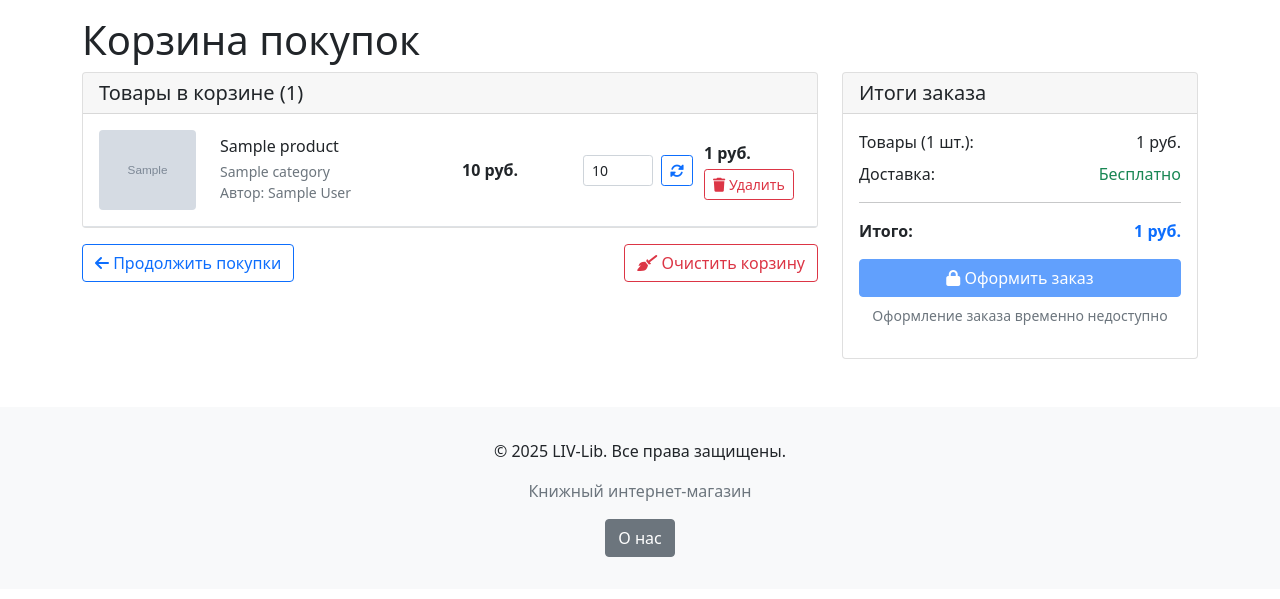
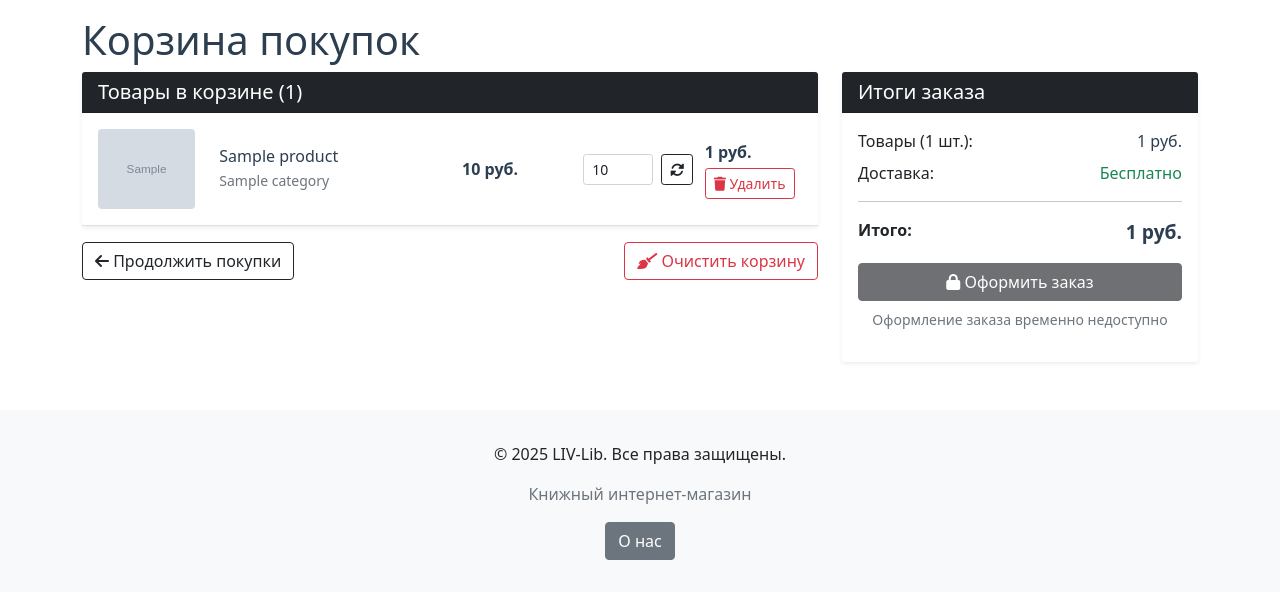
Before and after one commit to Playxipster1/LIV-Lib, a Django app: template templates/cart.html in a window 1280 px wide. Shown: the part 104-703 px from the top of the page. Run offline with Django 3.2, Linux system fonts and the light colour scheme; the template is opened without the code that fills it: most values are stand-ins (such as "Sample title", 1, 10 or a date in 2020); grey boxes marked "Sample" are stand-in pictures.

Commit message:
Initial commit

```diff
--- a/templates/cart.html
+++ b/templates/cart.html
@@ -1,4 +1,5 @@
 {% extends 'base.html' %}
+{% load static %}
 
 {% block title %}Корзина - LIV-Lib{% endblock %}
 
@@ -13,14 +14,14 @@
             </ol>
         </nav>
 
-        <h1>Корзина покупок</h1>
+        <h1 style="color: #2c3e50;">Корзина покупок</h1>
 
         {% if cart_items %}
         <div class="row">
             <div class="col-lg-8">
                 <!-- Список товаров в корзине -->
-                <div class="card">
-                    <div class="card-header">
+                <div class="card border-0 shadow-sm">
+                    <div class="card-header bg-dark text-white">
                         <h5 class="mb-0">Товары в корзине ({{ cart_items|length }})</h5>
                     </div>
                     <div class="card-body p-0">
@@ -37,26 +38,23 @@
                                     {% endif %}
                                 </div>
                                 <div class="col-md-4">
-                                    <h6 class="mb-1">{{ item.product.name }}</h6>
+                                    <h6 class="mb-1" style="color: #2c3e50;">{{ item.product.name }}</h6>
                                     <p class="text-muted small mb-0">{{ item.product.category.name }}</p>
-                                    {% if item.product.author %}
-                                    <p class="text-muted small mb-0">Автор: {{ item.product.author }}</p>
-                                    {% endif %}
                                 </div>
                                 <div class="col-md-2">
-                                    <p class="mb-0"><strong>{{ item.product.price }} руб.</strong></p>
+                                    <p class="mb-0"><strong style="color: #2c3e50;">{{ item.product.price }} руб.</strong></p>
                                 </div>
                                 <div class="col-md-2">
                                     <form method="post" action="{% url 'update_cart_item' item.id %}" class="d-flex align-items-center">
                                         {% csrf_token %}
                                         <input type="number" name="quantity" value="{{ item.quantity }}" min="1" max="10" class="form-control form-control-sm" style="width: 70px;">
-                                        <button type="submit" class="btn btn-sm btn-outline-primary ms-2" title="Обновить">
+                                        <button type="submit" class="btn btn-sm btn-outline-dark ms-2" title="Обновить">
                                             <i class="fas fa-sync-alt"></i>
                                         </button>
                                     </form>
                                 </div>
                                 <div class="col-md-2">
-                                    <p class="mb-1"><strong>{{ item.total_price }} руб.</strong></p>
+                                    <p class="mb-1"><strong style="color: #2c3e50;">{{ item.total_price }} руб.</strong></p>
                                     <a href="{% url 'remove_from_cart' item.id %}" class="btn btn-sm btn-outline-danger" onclick="return confirm('Удалить товар из корзины?')">
                                         <i class="fas fa-trash"></i> Удалить
                                     </a>
@@ -69,7 +67,7 @@
 
                 <!-- Кнопки управления корзиной -->
                 <div class="mt-3">
-                    <a href="{% url 'product_list' %}" class="btn btn-outline-primary">
+                    <a href="{% url 'product_list' %}" class="btn btn-outline-dark">
                         <i class="fas fa-arrow-left"></i> Продолжить покупки
                     </a>
                     <a href="{% url 'clear_cart' %}" class="btn btn-outline-danger float-end" onclick="return confirm('Очистить всю корзину?')">
@@ -80,14 +78,14 @@
 
             <!-- Боковая панель с итогами -->
             <div class="col-lg-4">
-                <div class="card">
-                    <div class="card-header">
+                <div class="card border-0 shadow-sm">
+                    <div class="card-header bg-dark text-white">
                         <h5 class="mb-0">Итоги заказа</h5>
                     </div>
                     <div class="card-body">
                         <div class="d-flex justify-content-between mb-2">
                             <span>Товары ({{ cart.total_quantity }} шт.):</span>
-                            <span>{{ cart.total_price }} руб.</span>
+                            <span style="color: #2c3e50;">{{ cart.total_price }} руб.</span>
                         </div>
                         <div class="d-flex justify-content-between mb-2">
                             <span>Доставка:</span>
@@ -96,9 +94,9 @@
                         <hr>
                         <div class="d-flex justify-content-between mb-3">
                             <strong>Итого:</strong>
-                            <strong class="text-primary">{{ cart.total_price }} руб.</strong>
+                            <strong style="color: #2c3e50; font-size: 1.2rem;">{{ cart.total_price }} руб.</strong>
                         </div>
-                        <button class="btn btn-primary w-100" disabled>
+                        <button class="btn btn-dark w-100" disabled>
                             <i class="fas fa-lock"></i> Оформить заказ
                         </button>
                         <p class="text-muted small mt-2 text-center">
@@ -116,7 +114,7 @@
             </div>
             <h3 class="text-muted">Ваша корзина пуста</h3>
             <p class="text-muted mb-4">Добавьте товары из каталога, чтобы сделать заказ</p>
-            <a href="{% url 'product_list' %}" class="btn btn-primary btn-lg">
+            <a href="{% url 'product_list' %}" class="btn btn-dark btn-lg">
                 <i class="fas fa-book"></i> Перейти к книгам
             </a>
         </div>
```
Also changed, not shown: templates/home.html (+18 -5 lines), templates/products/product_list.html (+11 -13 lines), db.sqlite3.
